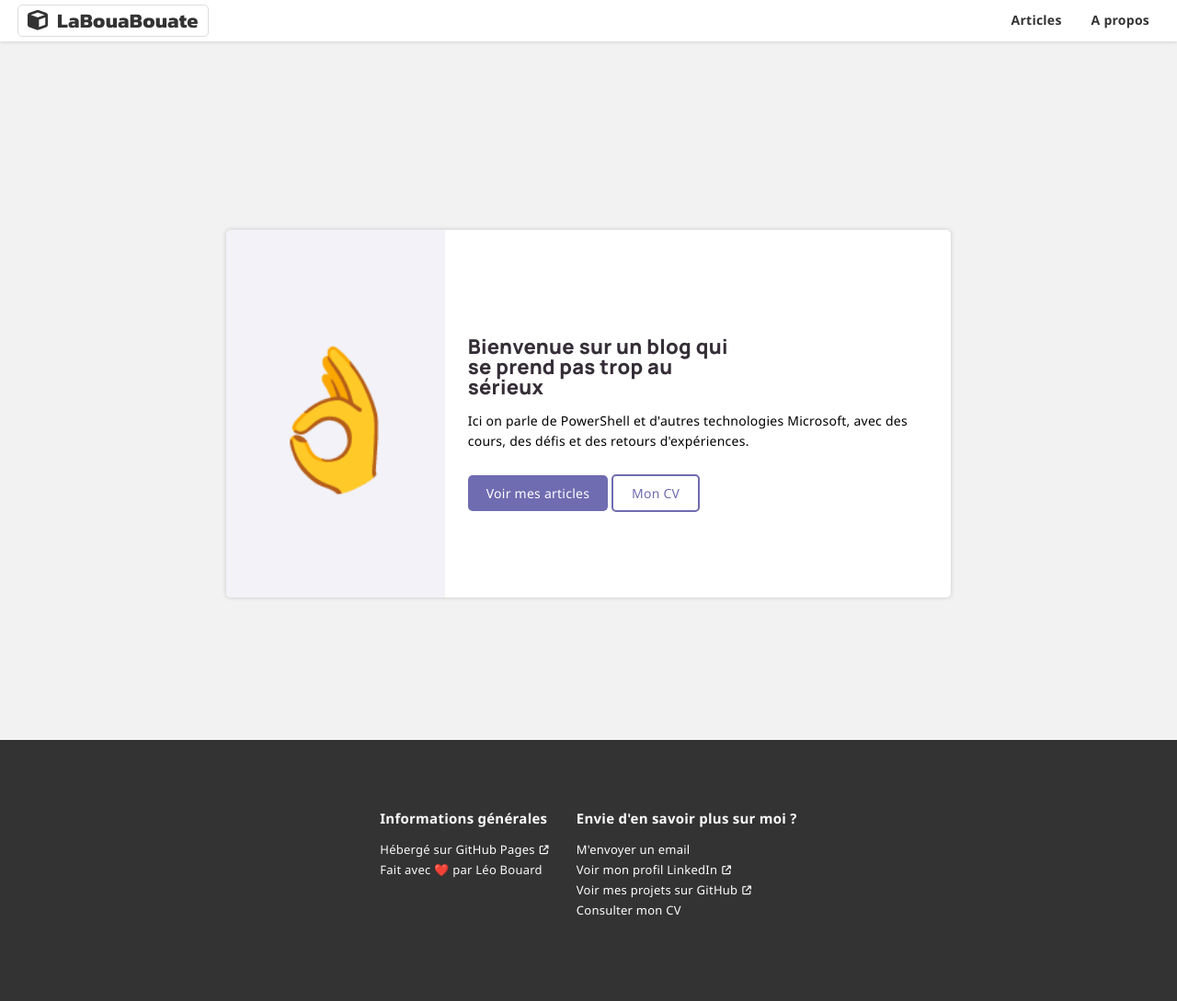
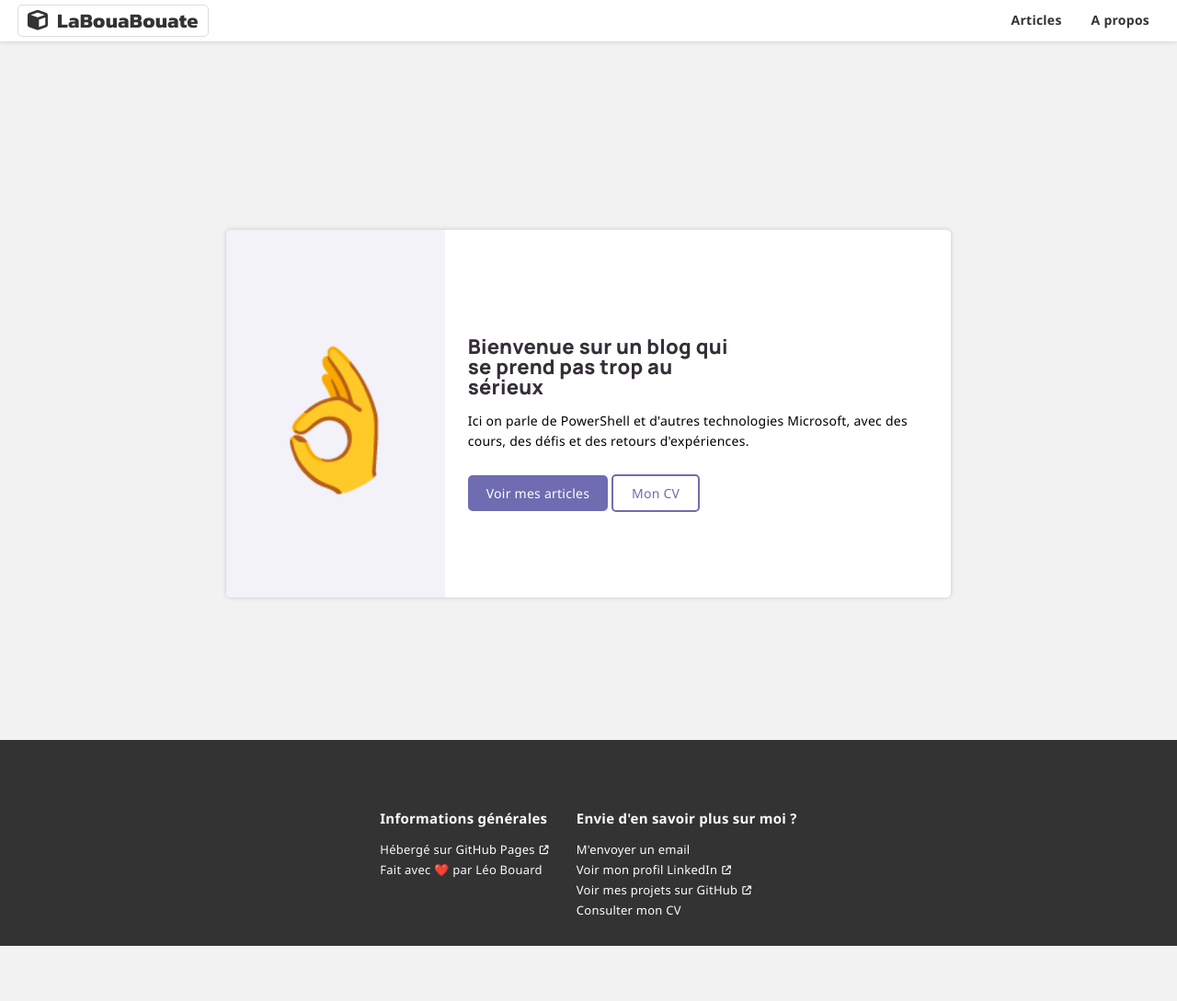
Before and after one commit to leobouard/leobouard.github.io, a Jekyll site: the page built from index.md, in a window 1280 px wide. Shown: the whole page at 92% size. Built offline with Jekyll 4.4.1, drawn with Linux system fonts in a browser that asks for light colours; nearby versions of some CDN libraries; some web fonts are replaced; our own code applies the rules of GitHub Pages for plain Markdown files; after the commit the page ends 1029 px from its top, so only the background shows below that.

Commit message:
Update style.scss

```diff
--- a/assets/css/style.scss
+++ b/assets/css/style.scss
@@ -225,7 +225,7 @@ main {
 
 footer {
     margin-top: -50px;
-    padding: 60px;
+    padding: 60px 50px 0px 50px;
     display: flex;
     flex-wrap: wrap;
     justify-content: center;
@@ -316,6 +316,10 @@ footer {
         display: none;
     }
 
+    footer {
+        justify-content: flex-start;
+    }
+
 }
 
 @media print {
```
